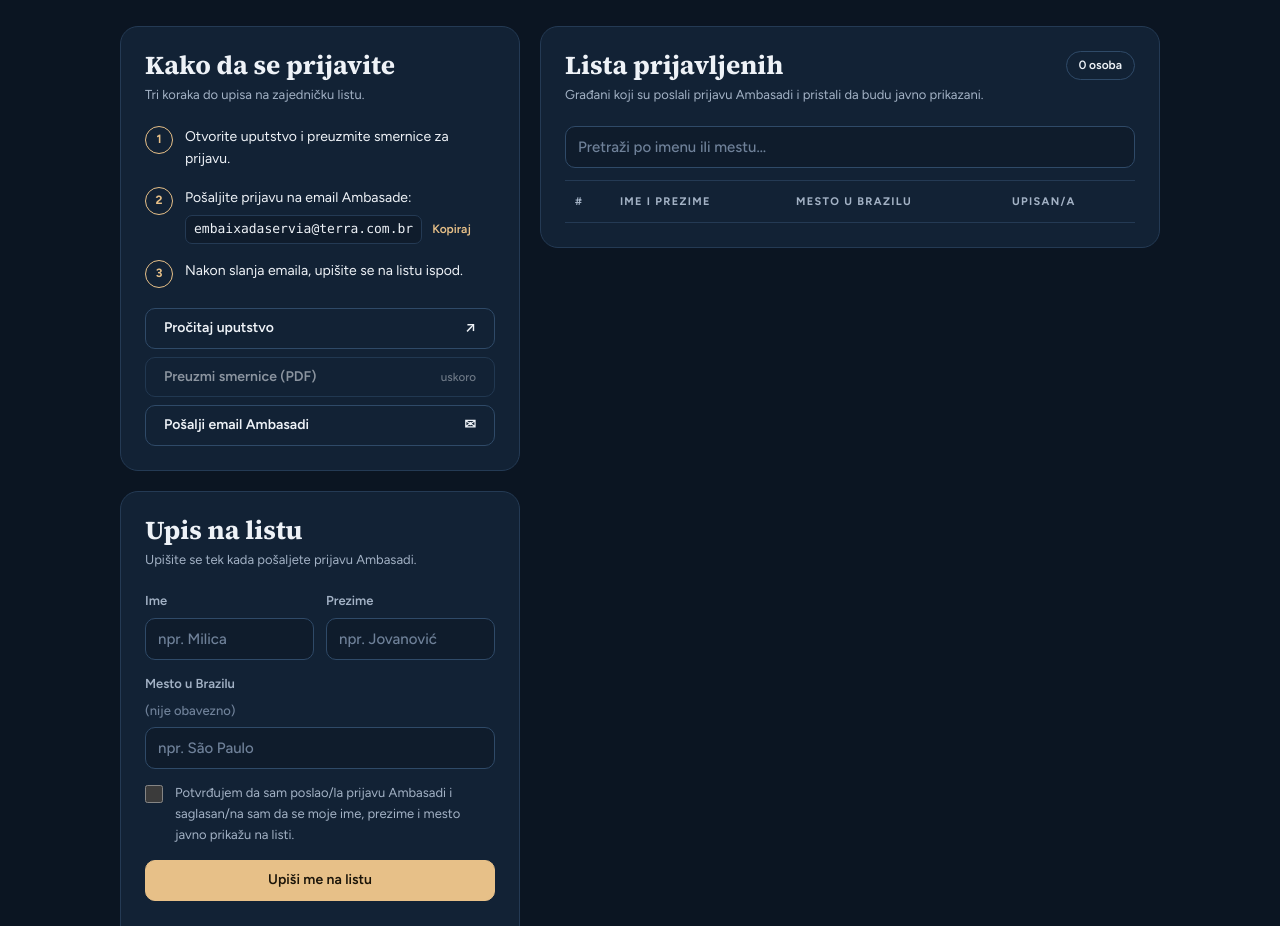
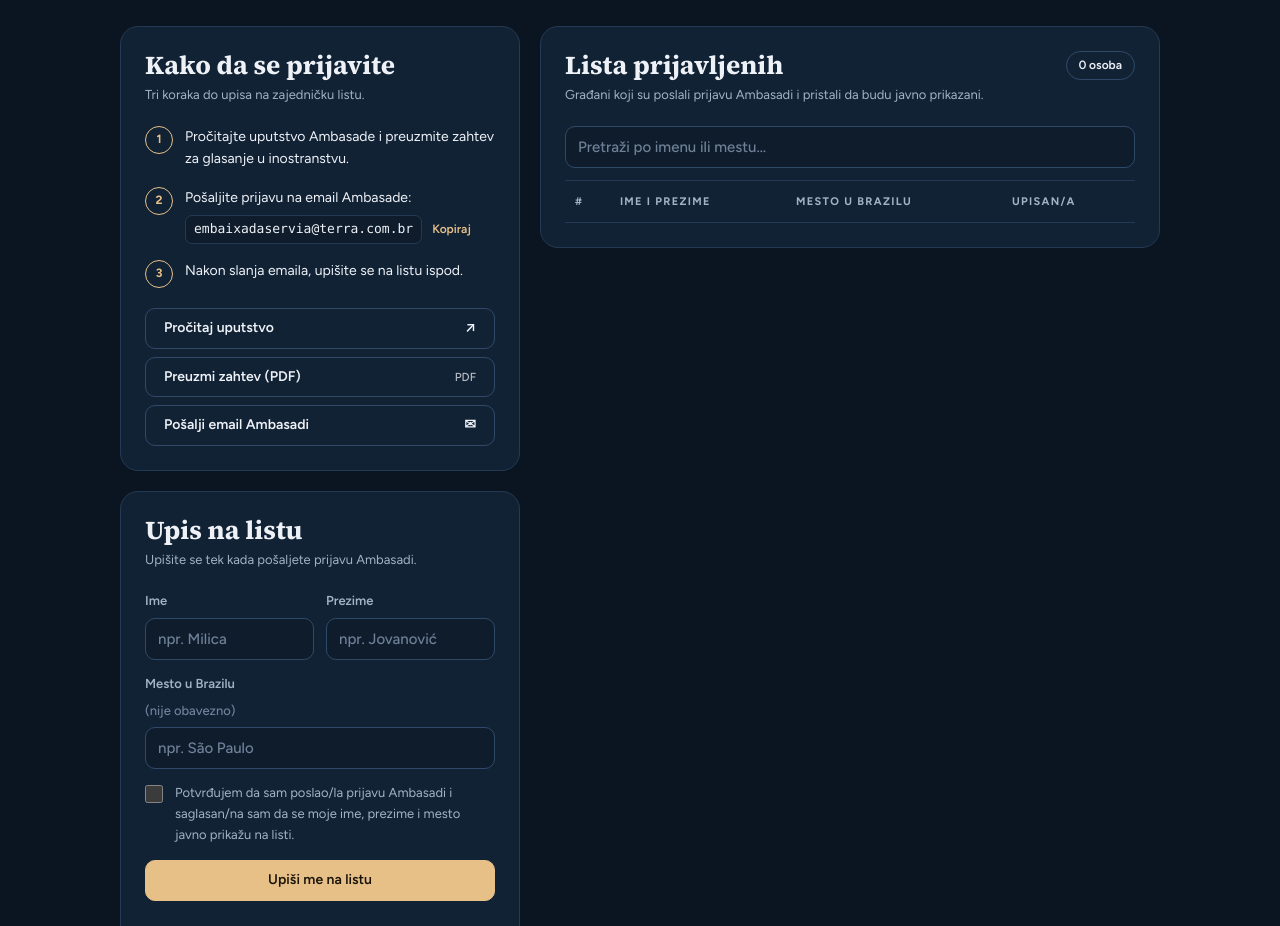
Before and after one commit to marijateodosic87-maker/izbori-srbi-u-brazilu, a plain HTML site: page index.html in a window 1280 px wide. Shown: the part 1061-1987 px from the top of the page. Drawn offline with Linux system fonts and the light colour scheme; no server answers.

Commit message:
Update index.html

```diff
--- a/index.html
+++ b/index.html
@@ -16,8 +16,8 @@
     CILJ: 100,
     ROK: "2026-10-03T19:00:00-03:00",  // rok za prijavu: 3. oktobar u 19:00, vreme u Brazilu (UTC−3); interni presek u 15:00
     EMAIL: "embaixadaservia@terra.com.br",
-    UPUTSTVO_URL: "",   // link ka zvaničnom uputstvu (ako je prazno, vodi na korake ispod)
-    PDF_URL: ""         // link ka PDF smernicama (ako je prazno, dugme piše „uskoro")
+    UPUTSTVO_URL: "https://brasilia.mfa.gov.rs/mediji/aktivnosti/izbori-za-narodne-poslanike-25-oktobar-2026",
+        PDF_URL: "zahtev.pdf"
   };
 </script>
 <style>
@@ -287,7 +287,7 @@
         <h2>Kako da se prijavite</h2>
         <p class="sub">Tri koraka do upisa na zajedničku listu.</p>
         <ol class="steps">
-          <li><div>Otvorite uputstvo i preuzmite smernice za prijavu.</div></li>
+          <li><div>Pročitajte uputstvo Ambasade i preuzmite zahtev za glasanje u inostranstvu.</div></li>
           <li><div>Pošaljite prijavu na email Ambasade:
             <div class="mailbox"><code class="email-text">embaixadaservia@terra.com.br</code><button class="copy" type="button" id="copy-email">Kopiraj</button></div>
           </div></li>
@@ -295,7 +295,7 @@
         </ol>
         <div class="step-actions">
           <a class="btn" id="btn-uputstvo" href="#koraci">Pročitaj uputstvo <span aria-hidden="true">↗</span></a>
-          <a class="btn" id="btn-pdf" href="#" target="_blank" rel="noopener">Preuzmi smernice (PDF) <small id="pdf-note">PDF</small></a>
+          <a class="btn" id="btn-pdf" href="#" target="_blank" rel="noopener">Preuzmi zahtev (PDF) <small id="pdf-note">PDF</small></a>
           <a class="btn" id="btn-mail" href="mailto:embaixadaservia@terra.com.br">Pošalji email Ambasadi <span aria-hidden="true">✉</span></a>
         </div>
       </section>
```
